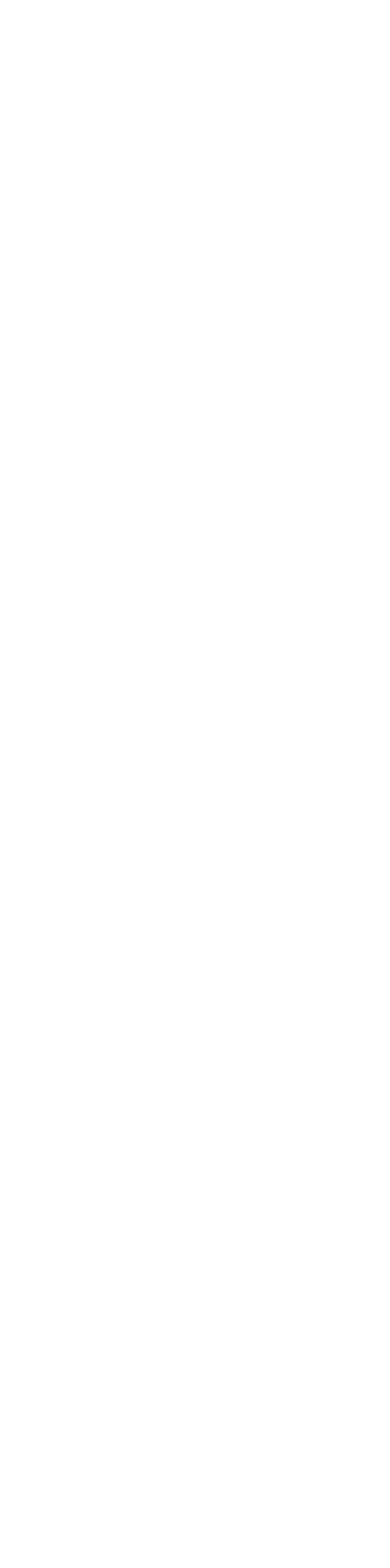
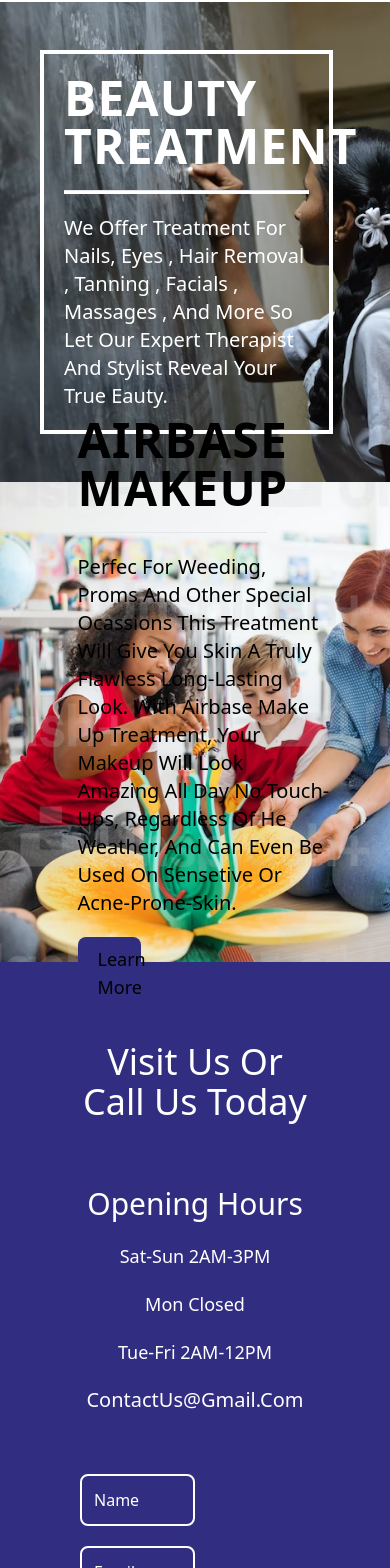
Before and after one commit to yafet-123/Sample_beauty_salon_sample1_frontend, a Next.js app: page / in a window 390 px wide. Shown: the part 8244-9812 px from the top of the page. Before the commit the page ends 6198 px from the top, so only its background shows below. Built offline with nearby package versions, Linux system fonts and the light colour scheme.

Commit message:
first commit

```diff
--- /dev/null
+++ b/components/AdvanceFacialOne.js
@@ -0,0 +1,31 @@
+import React from "react";
+
+export function AdvanceFacialOne() {
+  return (
+    <div className="w-full h-full">
+      <div className="hero-background w-full h-[35rem]"></div>
+      <div className="grid grid-cols-1 lg:grid-cols-2 gap-0 lg:gap-10 px-20 w-full h-full lg:h-screen bg-slate-100">
+        <div className="lg:relative">
+          <div className="advancefacialone-background-one w-full h-96 lg:h-[30rem] lg:absolute lg:-top-20 z-10"></div>
+          <div className="hidden lg:block lg:bg-indigo-900 w-full h-96 lg:h-[45rem] lg:absolute lg:top-40 lg:left-20"></div>
+          <div className="advancefacialone-background-two w-full lg:w-3/4 h-96 lg:h-[30rem] lg:absolute lg:top-56 lg:left-44 z-50"></div>
+        </div>
+        <div className="relative">
+          <div className="border-0 lg:border-2 border-white w-full h-full lg:h-96 lg:absolute lg:-top-[30rem]">
+            <div className="advancefacialone-background-three w-full lg:w-3/4 h-96 lg:h-[60rem] lg:absolute lg:top-1 lg:left-1/4"></div>
+            <div className="flex flex-col lg:absolute lg:top-[70rem] lg:left-1/4">
+              <h1 className="text-left text-indigo-800 font-light text-4xl mb-5 capitalize">
+                welcome offers
+              </h1>
+              <p className="text-black font-normal text-xl capitalize text-left">
+                sample text. Lorem ipsum dolor sit amet, consectetur adipiscing
+                elit, sed do eiusmod tempor incididunt ut labore et dolore magna
+                aliqua.
+              </p>
+            </div>
+          </div>
+        </div>
+      </div>
+    </div>
+  );
+}
--- /dev/null
+++ b/components/Beauyreatment.js
@@ -0,0 +1,40 @@
+import React from "react";
+
+export function Beauyreatment() {
+  return (
+    <div className="flex flex-col">
+      <div className="beauytreatment-background-one w-full h-[30rem] relative">
+        <div className="bg-transparent w-3/4 lg:w-[40rem] h-96 p-5 lg:p-10 absolute top-0 right-0 bottom-0 left-10 my-auto flex flex-col justify-center border-4 border-white">
+          <h1 className="text-white text-5xl text-left font-bold uppercase mb-5 tracking-wide lg:w-1/2">
+            Beauty treatment
+          </h1>
+          <hr className="h-1 w-full bg-white mb-5" />
+          <p className="text-left text-white font-normal text-xl capitalize">
+            we offer treatment for nails, eyes , hair removal , tanning ,
+            facials , massages , and more so let our expert therapist and
+            stylist reveal your true eauty.
+          </p>
+        </div>
+      </div>
+
+      <div className="beauytreatment-background-two w-full h-[30rem] relative">
+        <div className="bg-transparent w-3/4 lg:w-[40rem] h-96 p-5 lg:p-10 absolute top-0 right-10 bottom-0 my-auto flex flex-col justify-center">
+          <h1 className="text-black text-5xl text-left font-bold uppercase mb-5 tracking-wide lg:w-1/2">
+            Airbase Makeup
+          </h1>
+          <hr className="h-2 w-3/4 bg-indigo-300 mb-5" />
+          <p className="text-left text-black font-normal text-xl capitalize">
+            Perfec for weeding, proms and other special ocassions this treatment
+            will give you skin a truly flawless long-lasting look. with airbase
+            make up treatment, your makeup will look amazing all day no
+            touch-ups, regardless of he weather, and can even be used on
+            sensetive or acne-prone-skin.
+          </p>
+          <button className="px-5 py-2 text-left bg-indigo-900 capitalize text-lg w-1/4 my-5 rounded-lg">
+            Learn more
+          </button>
+        </div>
+      </div>
+    </div>
+  );
+}
--- /dev/null
+++ b/components/ContactUs.js
@@ -0,0 +1,52 @@
+import React from "react";
+
+export function ContactUs() {
+  return (
+    <div className="bg-indigo-900 w-full h-screen p-20">
+      <h1 className="text-center text-white font-light text-4xl mb-16 capitalize">
+        Visit us or call us today
+      </h1>
+      <div className="grid grid-cols-1 md:grid-cols-2 gap-10 mt-10">
+        <div className="flex flex-col">
+          <h1 className="text-center text-white font-light text-3xl mb-5 capitalize">
+            Opening Hours
+          </h1>
+
+          <p className="text-center text-white font-normal text-lg mb-5 capitalize">
+            Sat-Sun 2AM-3PM
+          </p>
+          <p className="text-center text-white font-normal text-lg mb-5 capitalize">
+            Mon Closed
+          </p>
+          <p className="text-center text-white font-normal text-lg mb-5 capitalize">
+            Tue-Fri 2AM-12PM
+          </p>
+          <p className="text-center text-white font-normal text-xl mb-5 capitalize">
+            ContactUs@gmail.com
+          </p>
+        </div>
+
+        <div className="flex flex-col">
+          <input
+            placeholder="Name"
+            className="border-2 border-white rounded-lg p-3 bg-transparent placeholder:text-white w-1/2 mb-5"
+          />
+
+          <input
+            placeholder="Email"
+            className="border-2 border-white rounded-lg p-3 bg-transparent placeholder:text-white w-1/2 mb-5"
+          />
+
+          <input
+            placeholder="Name"
+            className="border-2 border-white rounded-lg px-3 pb-32 pt-3 bg-transparent placeholder:text-white w-1/2"
+          />
+
+          <button className="px-3 py-2 text-center bg-white capitalize text-lg w-32 my-5 rounded-lg">
+            submit
+          </button>
+        </div>
+      </div>
+    </div>
+  );
+}
--- a/components/OccasionalPackage.js
+++ b/components/OccasionalPackage.js
@@ -2,7 +2,7 @@ import React from "react";
 
 export function OccasionalPackage() {
   return (
-    <div className="flex flex-col bg-white">
+    <div className="flex flex-col bg-white mt-10">
       <h1 className="text-center text-black font-bold text-2xl mb-5 capitalize">
         Occasional Package
       </h1>
--- a/pages/index.js
+++ b/pages/index.js
@@ -1,4 +1,7 @@
 import { AdvanceFacial } from "../components/AdvanceFacial";
+import { AdvanceFacialOne } from "../components/AdvanceFacialOne";
+import { Beauyreatment } from "../components/Beauyreatment";
+import { ContactUs } from "../components/ContactUs";
 import { Hero } from "../components/Hero";
 import { Navbar } from "../components/Navbar";
 import { OccasionalPackage } from "../components/OccasionalPackage";
@@ -9,7 +12,10 @@ export default function Home() {
       <Navbar />
       <Hero />
       <AdvanceFacial />
+      <AdvanceFacialOne />
       <OccasionalPackage />
+      <Beauyreatment />
+      <ContactUs />
     </div>
   );
 }
--- a/styles/globals.css
+++ b/styles/globals.css
@@ -43,3 +43,38 @@
   background-repeat: no-repeat;
   background-size: cover;
 }
+
+.beauytreatment-background-one {
+  background-image: url("../public/images/bgImage5.avif");
+  background-position: center;
+  background-repeat: no-repeat;
+  background-size: cover;
+}
+
+.beauytreatment-background-two {
+  background-image: url("../public/images/bgImage3.avif");
+  background-position: center;
+  background-repeat: no-repeat;
+  background-size: cover;
+}
+
+.advancefacialone-background-one {
+  background-image: url("../public/images/bgImage3.avif");
+  background-position: center;
+  background-repeat: no-repeat;
+  background-size: cover;
+}
+
+.advancefacialone-background-two {
+  background-image: url("../public/images/bgImage2.avif");
+  background-position: center;
+  background-repeat: no-repeat;
+  background-size: cover;
+}
+
+.advancefacialone-background-three {
+  background-image: url("../public/images/bgImage5.avif");
+  background-position: center;
+  background-repeat: no-repeat;
+  background-size: cover;
+}
```
